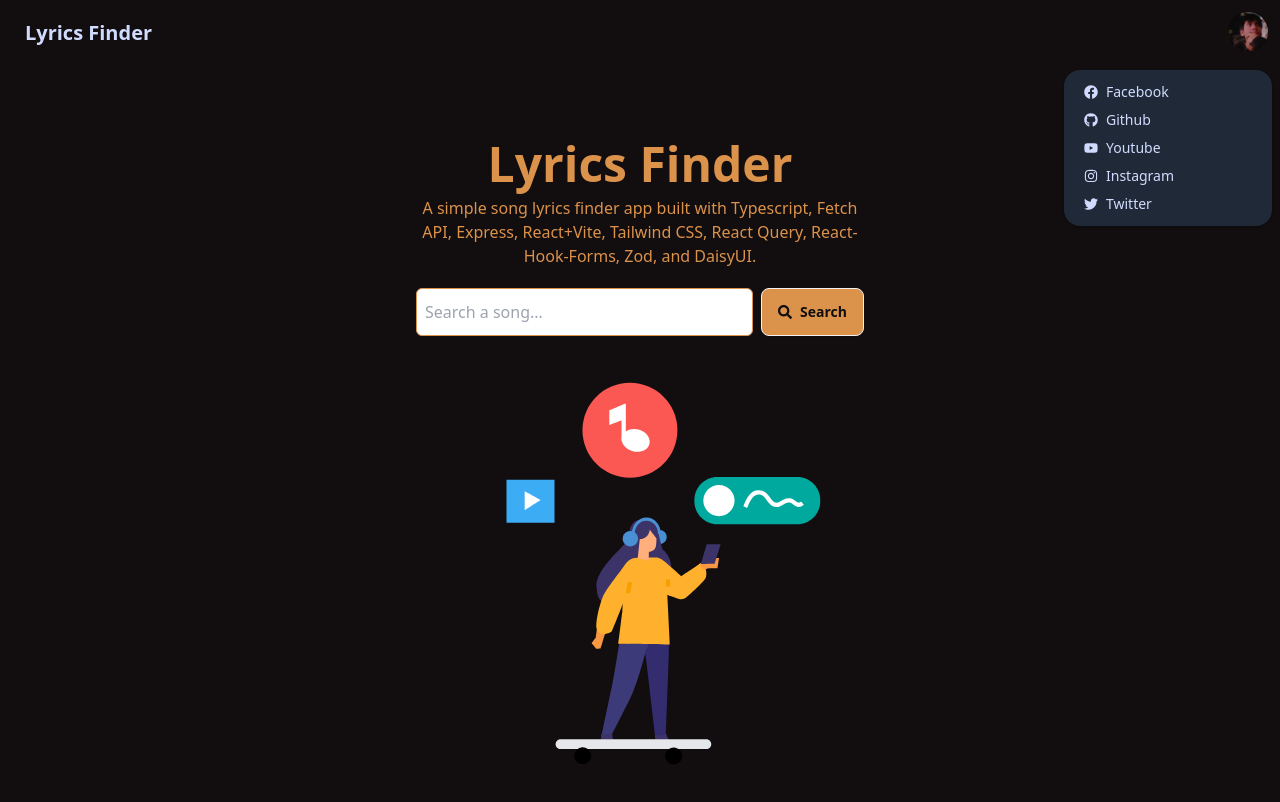
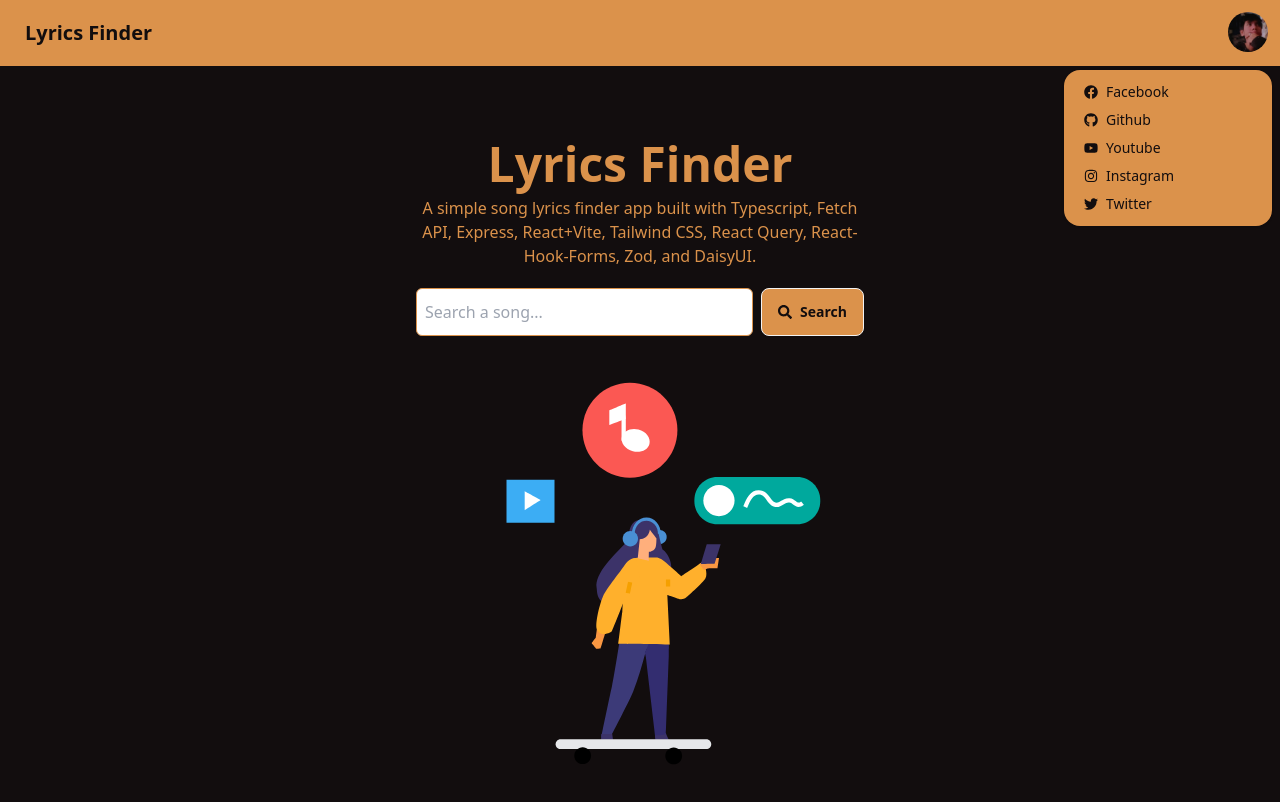
Before and after one commit to SnoopyCodeX/lyrics-finder, a React (Vite) app: page / in a window 1280 px wide. Both pictures are taken after a click on the button 1248 px from the left and 32 px from the top of the page. Shown: the top 802 px of the page. Built offline with nearby package versions, Linux system fonts and the light colour scheme.

Commit message:
refactor: change navbar color

```diff
--- a/src/components/Navbar.tsx
+++ b/src/components/Navbar.tsx
@@ -2,7 +2,7 @@ import { ReactNode } from 'react'
 
 const Navbar = ({ children }: { children: ReactNode }) => {
   return (
-    <div className='navbar bg-primary text-primary-content'>
+    <div className='navbar bg-secondary text-primary'>
         { children }
     </div>
   )
@@ -29,7 +29,7 @@ Navbar.AvatarWithDropdown = ({ src, children }: { src: string, children: ReactNo
                 <img alt="Avatar" src={src} />
             </div>
         </div>
-        <ul tabIndex={0} className="mt-3 z-[1] p-2 shadow menu menu-sm dropdown-content bg-base-content rounded-box w-52">
+        <ul tabIndex={0} className="mt-3 z-[1] p-2 shadow menu menu-sm dropdown-content bg-secondary rounded-box w-52">
             { children }
         </ul>
     </div>
```
